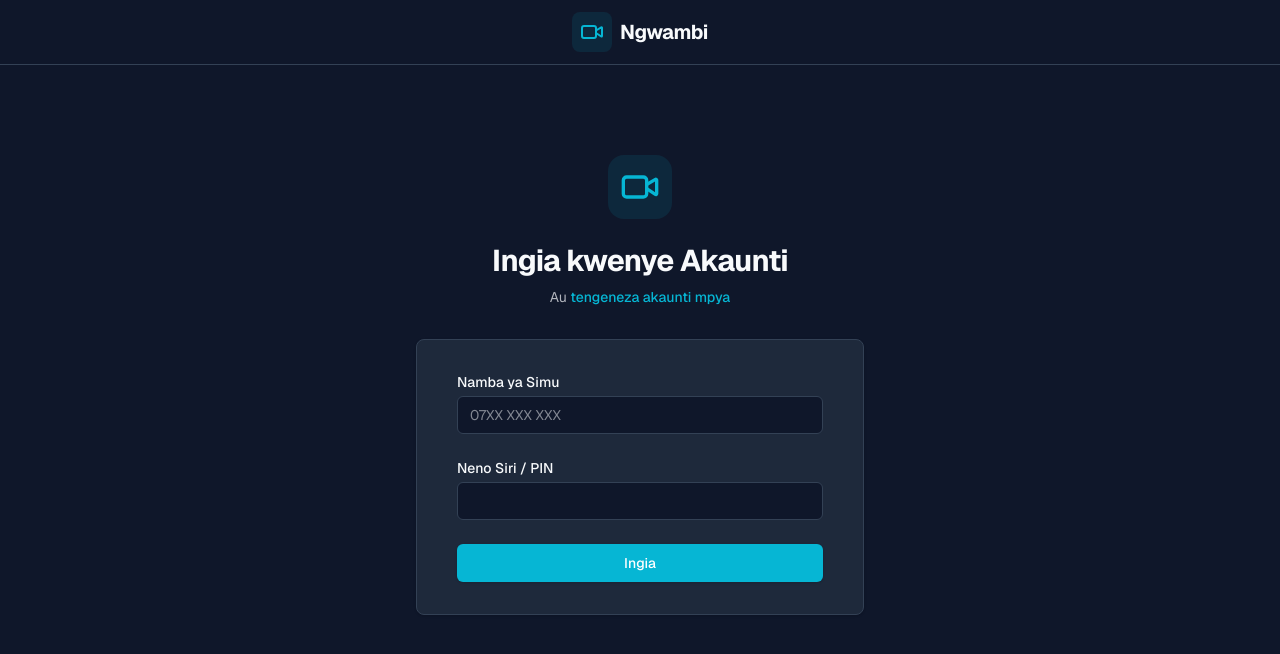
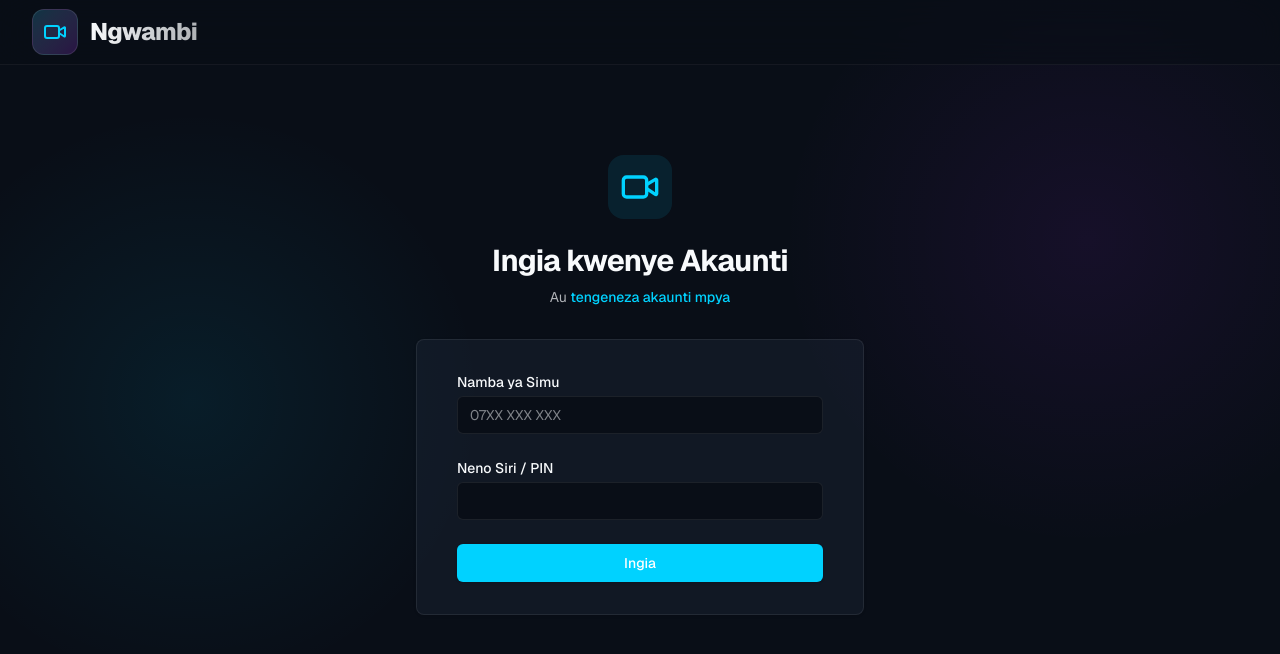
Before and after one commit to RAJABSYNIC/gwambi, a Next.js app: page /login in a window 1280 px wide. Shown: the top 654 px of the page. Built offline with nearby package versions, Linux system fonts and the light colour scheme; no server answers.

Commit message:
Premium dark navy aesthetic upgrade

```diff
--- a/src/app/globals.css
+++ b/src/app/globals.css
@@ -13,14 +13,14 @@
 }
 
 :root {
-  /* Default to dark mode (Navy/Slate) */
-  --background: #0f172a; /* slate-900 */
+  /* Premium Dark Navy/Slate */
+  --background: #090e17; /* Very deep navy/slate */
   --foreground: #f8fafc; /* slate-50 */
-  --primary: #06b6d4; /* cyan-500 */
-  --accent: #a855f7; /* purple-500 */
-  --card: #1e293b; /* slate-800 */
+  --primary: #00d2ff; /* Bright Cyan */
+  --accent: #b026ff; /* Vibrant Purple */
+  --card: rgba(30, 41, 59, 0.4); /* slate-800 with opacity for glassmorphism */
   --card-foreground: #f1f5f9; /* slate-100 */
-  --border: #334155; /* slate-700 */
+  --border: rgba(255, 255, 255, 0.08); /* Subtle white border */
 }
 
 body {
@@ -29,4 +29,47 @@ body {
   font-family: var(--font-sans), Arial, Helvetica, sans-serif;
   -webkit-font-smoothing: antialiased;
   -moz-osx-font-smoothing: grayscale;
+  background-image:
+    radial-gradient(circle at 15% 50%, rgba(0, 210, 255, 0.08), transparent 25%),
+    radial-gradient(circle at 85% 30%, rgba(176, 38, 255, 0.08), transparent 25%);
+  background-attachment: fixed;
 }
+
+/* Glassmorphism utility */
+.glass {
+  background: var(--card);
+  backdrop-filter: blur(12px);
+  -webkit-backdrop-filter: blur(12px);
+  border: 1px solid var(--border);
+}
+
+/* Custom Scrollbar */
+::-webkit-scrollbar {
+  width: 8px;
+}
+::-webkit-scrollbar-track {
+  background: transparent;
+}
+::-webkit-scrollbar-thumb {
+  background: rgba(255, 255, 255, 0.1);
+  border-radius: 10px;
+}
+::-webkit-scrollbar-thumb:hover {
+  background: rgba(255, 255, 255, 0.2);
+}
+
+/* Shine animation for cards */
+@keyframes shine {
+  from { background-position: 200% center; }
+  to { background-position: -200% center; }
+}
+.hover-shine:hover {
+  background: linear-gradient(
+    120deg,
+    transparent 20%,
+    rgba(255, 255, 255, 0.05) 30%,
+    transparent 40%
+  );
+  background-size: 200% auto;
+  animation: shine 1.5s linear infinite;
+}
--- a/src/app/page.tsx
+++ b/src/app/page.tsx
@@ -14,10 +14,12 @@ export default async function Home() {
 
   return (
     <div className="max-w-7xl mx-auto px-4 sm:px-6 lg:px-8 py-8">
-      <div className="mb-8">
-        <h1 className="text-3xl font-bold text-[var(--foreground)]">Video Mpya</h1>
-        <p className="text-[var(--foreground)]/70 mt-2">
-          Tazama video mbalimbali hapa Ngwambi.
+      <div className="mb-10 text-center sm:text-left">
+        <h1 className="text-4xl sm:text-5xl font-extrabold text-transparent bg-clip-text bg-gradient-to-r from-[var(--primary)] to-[var(--accent)] drop-shadow-sm">
+          Video Mpya
+        </h1>
+        <p className="text-[var(--foreground)]/70 mt-3 text-lg">
+          Tazama video kali na mpya hapa Ngwambi.
         </p>
       </div>
 
--- a/src/components/Navbar.tsx
+++ b/src/components/Navbar.tsx
@@ -5,20 +5,20 @@ import { Video } from 'lucide-react'
 
 export function Navbar() {
   return (
-    <nav className="border-b border-[var(--border)] bg-[var(--background)] sticky top-0 z-40">
+    <nav className="border-b border-white/5 bg-[var(--background)]/70 backdrop-blur-xl sticky top-0 z-40 supports-[backdrop-filter]:bg-background/60">
         <div className="max-w-7xl mx-auto px-4 sm:px-6 lg:px-8">
-          <div className="flex items-center justify-center h-16">
-            <Link href="/" className="flex items-center gap-2 group">
-              <div className="p-2 bg-[var(--primary)]/10 rounded-lg group-hover:bg-[var(--primary)]/20 transition-colors">
-                <Video className="w-6 h-6 text-[var(--primary)]" />
+          <div className="flex items-center justify-between h-16">
+            <Link href="/" className="flex items-center gap-3 group">
+              <div className="p-2.5 bg-gradient-to-br from-[var(--primary)]/20 to-[var(--accent)]/20 rounded-xl group-hover:scale-105 transition-transform duration-300 border border-white/10 relative">
+                <div className="absolute inset-0 bg-gradient-to-r from-[var(--primary)] to-[var(--accent)] rounded-xl blur-md opacity-0 group-hover:opacity-40 transition-opacity"></div>
+                <Video className="w-6 h-6 text-[var(--primary)] relative z-10" />
               </div>
-              <span className="font-bold text-xl tracking-tight text-[var(--foreground)]">
+              <span className="font-extrabold text-2xl tracking-tight text-transparent bg-clip-text bg-gradient-to-r from-[var(--foreground)] to-[var(--foreground)]/70 group-hover:from-[var(--primary)] group-hover:to-[var(--accent)] transition-all duration-300">
                 Ngwambi
               </span>
             </Link>
           </div>
         </div>
       </nav>
-
   )
 }
--- a/src/components/VideoCard.tsx
+++ b/src/components/VideoCard.tsx
@@ -10,28 +10,39 @@ interface VideoCardProps {
 
 export function VideoCard({ id, title, thumbnail_url, views_count }: VideoCardProps) {
   return (
-    <Link href={`/watch/${id}`} className="group block">
-      <div className="relative aspect-video rounded-xl overflow-hidden bg-[var(--card)] border border-[var(--border)] group-hover:border-[var(--primary)] transition-colors">
+    <Link href={`/watch/${id}`} className="group block relative">
+      {/* Glow Effect behind the card on hover */}
+      <div className="absolute -inset-0.5 bg-gradient-to-r from-[var(--primary)] to-[var(--accent)] rounded-2xl blur opacity-0 group-hover:opacity-40 transition duration-500"></div>
+
+      <div className="relative glass rounded-2xl overflow-hidden hover-shine flex flex-col h-full transform transition-all duration-300 group-hover:-translate-y-1">
+        <div className="relative aspect-video overflow-hidden">
           {/* eslint-disable-next-line @next/next/no-img-element */}
           <img
             src={thumbnail_url}
             alt={title}
-          className="object-cover w-full h-full transform group-hover:scale-105 transition-transform duration-300"
+            className="object-cover w-full h-full transform group-hover:scale-110 transition-transform duration-700 ease-in-out"
             loading="lazy"
           />
-        <div className="absolute inset-0 bg-black/40 opacity-0 group-hover:opacity-100 transition-opacity flex items-center justify-center">
-          <div className="bg-[var(--primary)] text-white p-4 rounded-full transform scale-75 group-hover:scale-100 transition-transform">
-            <Play className="w-6 h-6 fill-current" />
+          <div className="absolute inset-0 bg-gradient-to-t from-black/80 via-black/20 to-transparent opacity-60 group-hover:opacity-80 transition-opacity"></div>
+
+          {/* Play Button Overlay */}
+          <div className="absolute inset-0 flex items-center justify-center opacity-0 group-hover:opacity-100 transition-opacity duration-300">
+            <div className="bg-[var(--primary)]/90 backdrop-blur-sm text-white p-4 rounded-full shadow-[0_0_20px_var(--primary)] transform scale-50 group-hover:scale-100 transition-transform duration-300 delay-75">
+              <Play className="w-8 h-8 fill-current" />
             </div>
           </div>
-        <div className="absolute bottom-2 right-2 bg-black/80 px-2 py-1 rounded text-xs text-white font-medium">
+
+          <div className="absolute bottom-3 left-3 bg-black/60 backdrop-blur-md px-3 py-1 rounded-full text-xs text-white font-medium flex items-center gap-1 border border-white/10">
+            <Play className="w-3 h-3" />
             {views_count} views
           </div>
         </div>
-      <div className="mt-3">
-        <h3 className="text-[var(--foreground)] font-semibold line-clamp-2 group-hover:text-[var(--primary)] transition-colors">
+
+        <div className="p-4 flex-grow">
+          <h3 className="text-[var(--foreground)] font-semibold text-base line-clamp-2 group-hover:text-transparent group-hover:bg-clip-text group-hover:bg-gradient-to-r group-hover:from-[var(--primary)] group-hover:to-[var(--accent)] transition-all duration-300">
             {title}
           </h3>
+        </div>
       </div>
     </Link>
   )
```
Also changed, not shown: 1 other file (tests, documents, lock files or other folders). Lines whose indentation alone changed are shown as unchanged.
